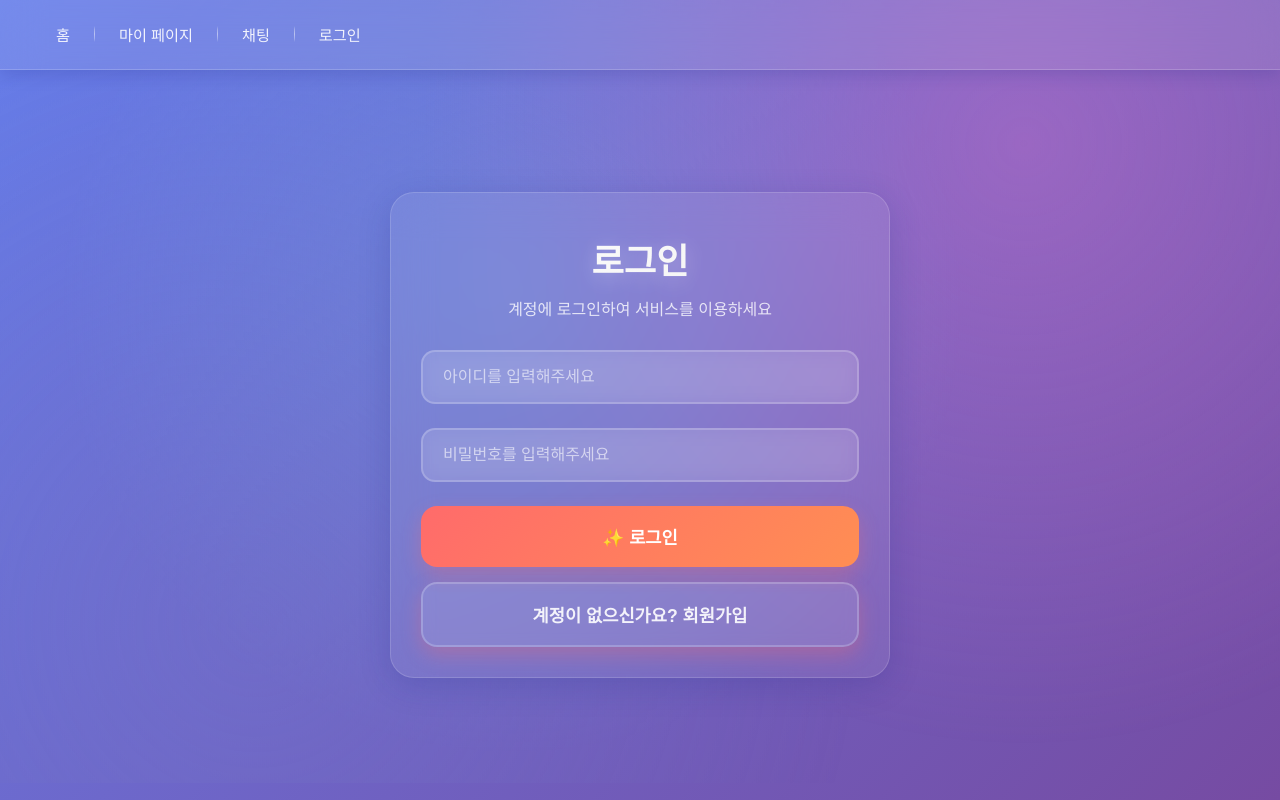
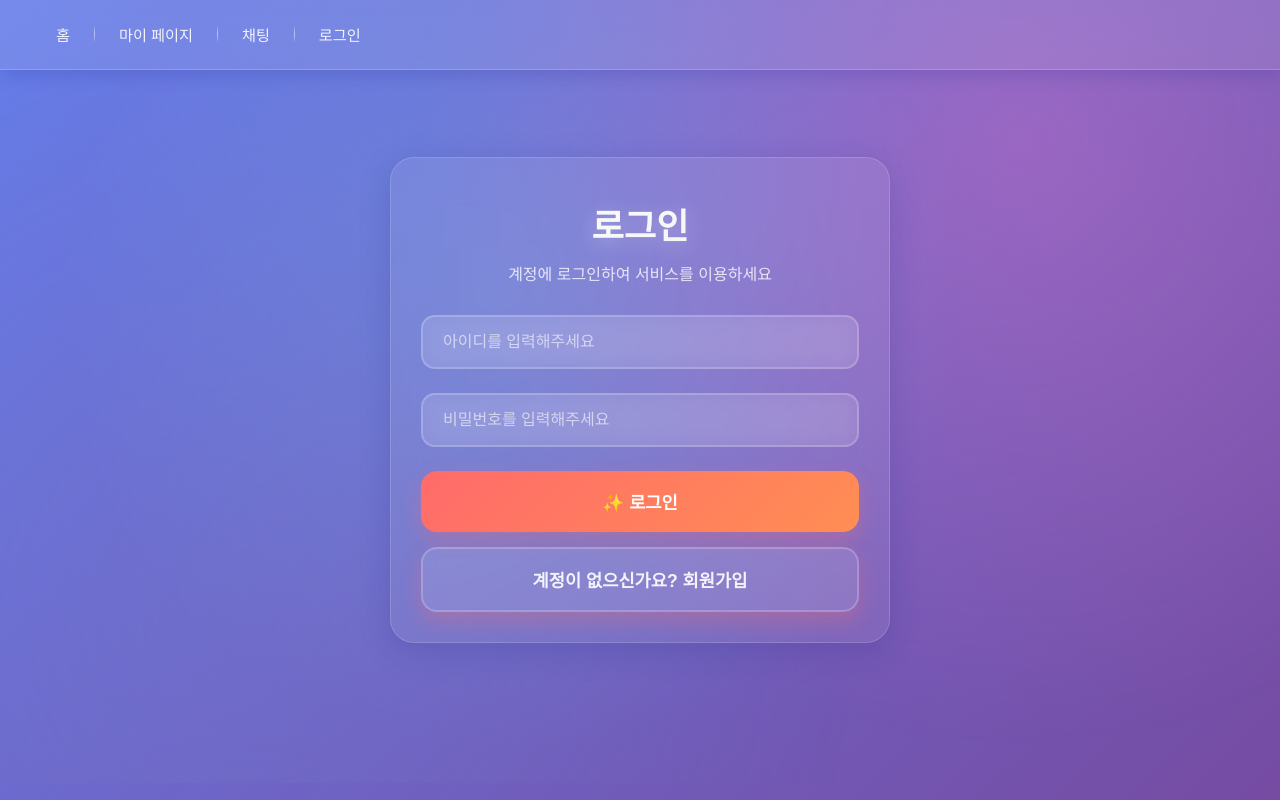
Before and after one commit to KU-WM/Human-FinalProject-Front, a React (Create React App) app: page /login in a window 1280 px wide. Built offline with nearby package versions, Linux system fonts and the light colour scheme; no server answers.

Commit message:
feat: create login page style sheet

```diff
--- a/src/css/login.css
+++ b/src/css/login.css
@@ -10,7 +10,7 @@
     justify-content: center;
     width: 100%;
     max-width: 500px;
-    margin: 70px auto 0;
+    margin: 0 auto;
     min-height: 450px;
     padding: 40px 30px 30px;
     background: rgba(255, 255, 255, 0.08);
```
